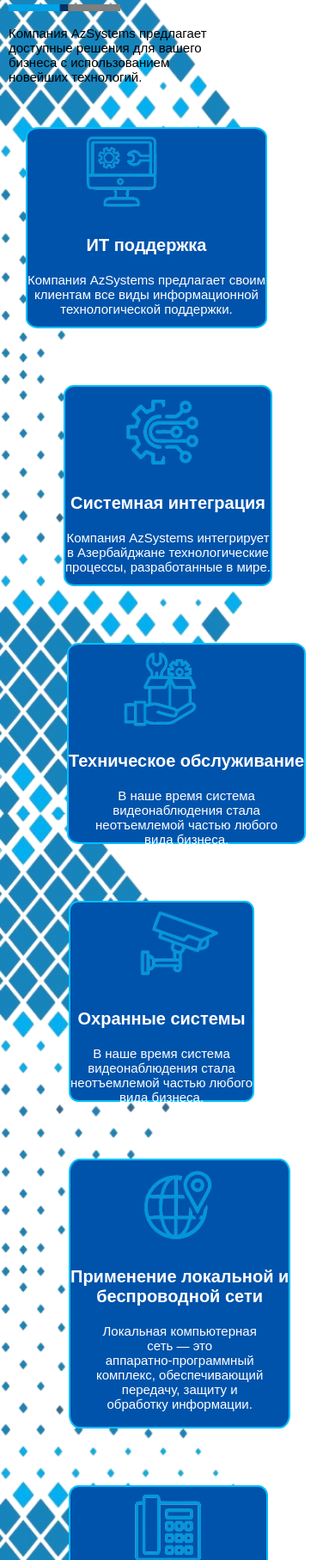
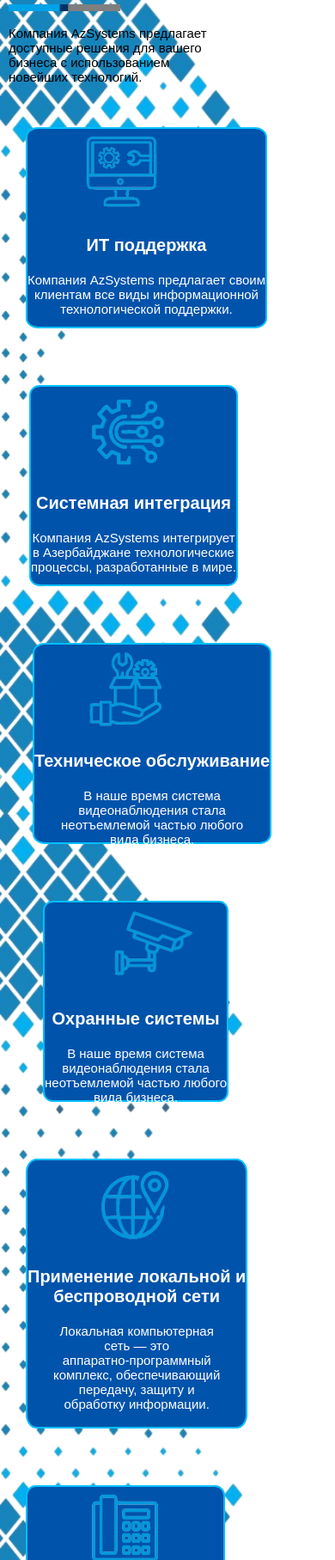
Before and after one commit to javidmajidov2023/AzSystemsMMC, a plain HTML site: page index-ru.html in a window 390 px wide. Shown: the part 185-2000 px from the top of the page at 86% size. Drawn offline with Linux system fonts and the light colour scheme.

Commit message:
jaajajaaaaa

```diff
--- a/index-ru.css
+++ b/index-ru.css
@@ -1591,7 +1591,7 @@ body {
     border: 2px solid deepskyblue;
     border-radius: 5%;
     position: absolute;
-    left: 74px;
+    left: 34px;
     height: 230px;
     top: 633px;
     background-color: rgba(0, 83, 171);
@@ -1625,7 +1625,7 @@ body {
     border: 2px solid deepskyblue;
     border-radius: 5%;
     position: absolute;
-    left: 78px;
+    left: 38px;
     top: 933px;
     height: 230px;
     background-color: rgba(0, 83, 171);
@@ -1658,7 +1658,7 @@ body {
     border: 2px solid deepskyblue;
     border-radius: 5%;
     position: absolute;
-    left: 80px;
+    left: 50px;
     top: 1233px;
     height: 230px;
     background-color: rgba(0, 83, 171);
@@ -1725,7 +1725,7 @@ body {
     border: 2px solid deepskyblue;
     border-radius: 5%;
     position: absolute;
-    left: 80px;
+    left: 30px;
     height: 310px;
     top: 1533px;
     background-color: rgba(0, 83, 171);
@@ -1759,7 +1759,7 @@ body {
     border: 2px solid deepskyblue;
     border-radius: 5%;
     position: absolute;
-    left: 80px;
+    left: 30px;
     top: 1913px;
     background-color: rgba(0, 83, 171);
 
```
